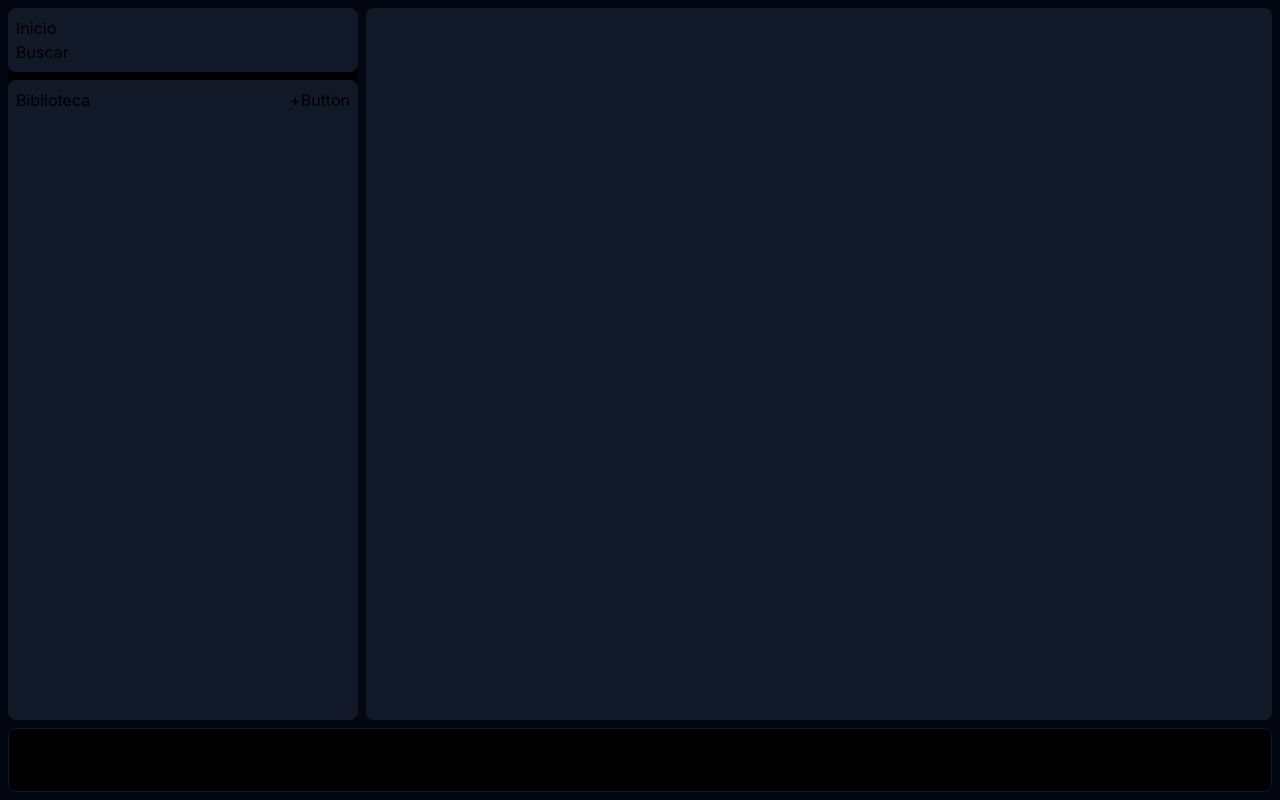
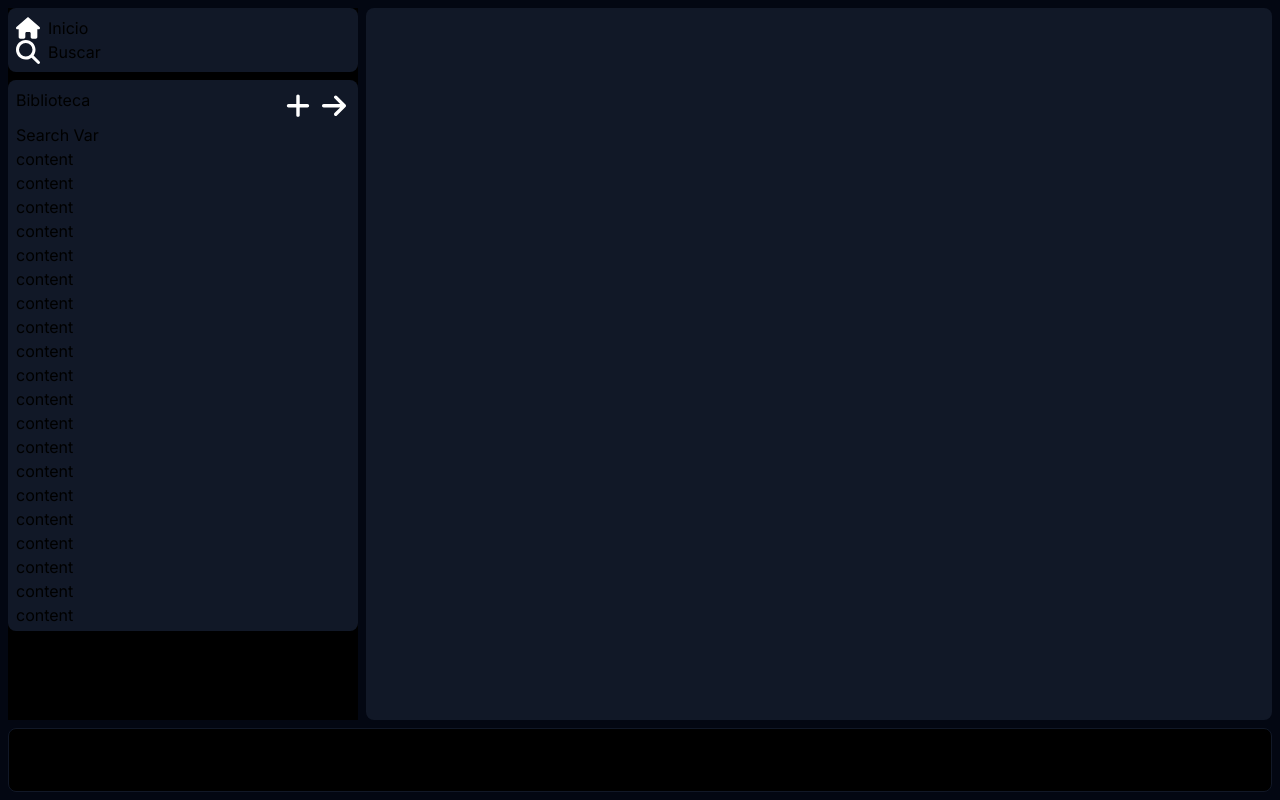
Before and after one commit to N0oCh1/fake_spotify, a Next.js app: page / in a window 1280 px wide. Built offline with nearby package versions, Linux system fonts and the light colour scheme.

Commit message:
✨ : more change

```diff
--- /dev/null
+++ b/app/component/AsidePlaylist.jsx
@@ -0,0 +1,36 @@
+export default function AsidePlaylist () {
+    return(
+        <div>
+            <header>
+                Search Var
+            </header>
+            <ul>
+                <li>content</li>
+                <li>content</li>
+                <li>content</li>
+                <li>content</li>
+                <li>content</li>
+                <li>content</li>
+                <li>content</li>
+                <li>content</li>
+                <li>content</li>
+                <li>content</li>
+                <li>content</li>
+                <li>content</li>
+                <li>content</li>
+                <li>content</li>
+                <li>content</li>
+                <li>content</li>
+                <li>content</li>
+                <li>content</li>
+                <li>content</li>
+                <li>content</li>
+                <li>content</li>
+                <li>content</li>
+                <li>content</li>
+                <li>content</li>
+                <li>content</li>
+            </ul>
+        </div>
+    )
+}
--- a/app/component/AsideTopVar.jsx
+++ b/app/component/AsideTopVar.jsx
@@ -1,9 +1,11 @@
+import { House, Search } from "./icons/Icons";
+
 export default function AsideTopvar () {
 
     return (
         <ul>
-            <li className="hover:bg-slate-300 cursor-pointer">Inicio</li>
-            <li className="hover:bg-slate-300 cursor-pointer">Buscar</li>
+            <li className="hover:bg-slate-300 cursor-pointer flex flex-row gap-2"> <House/> Inicio</li>
+            <li className="hover:bg-slate-300 cursor-pointer flex flex-row gap-2"> <Search/> Buscar</li>
         </ul>
     )
 }
--- a/app/component/AsideVar.jsx
+++ b/app/component/AsideVar.jsx
@@ -1,14 +1,19 @@
-import { Button } from "./Button"
+// import { IconButton } from "./IconButton"
+import { ArrowRight, House, Plus, Search } from "./icons/Icons"
 
-export default function AsideVar(props){
+export default function AsideVar(){
     return(
         <div className="flex flex-row gap-1 justify-between">
-            <h2>Biblioteca</h2>
-            <div className="flex flex-row">
-                <h2>+</h2>
-                <Button text = {"Button"}/>
+            <h2> Biblioteca</h2>
+            <div className="flex flex-row gap-1">
+                <button type="button" className="hover:bg-zinc-800 rounded-full p-1">
+                    <Plus/>
+                </button>
+                <button type="button" className="hover:bg-zinc-800 rounded-full p-1">
+                    <ArrowRight/>
+                </button>
+
             </div>
-
         </div>
 )
 }
--- a/app/component/Button.jsx
+++ /dev/null
@@ -1,13 +0,0 @@
-
-function Button (props) {
-    const {variant, text, ...other} = props
-    return(
-        <div>
-            <button className={variant} {...other}>
-                {text}
-            </button>
-        </div>
-
-    )
-}
-export {Button}
--- /dev/null
+++ b/app/component/IconButton.jsx
@@ -0,0 +1,10 @@
+
+function IconButton (props) {
+    const {children, ...other} = props
+    return(
+        <button {...other}>
+            {children}
+        </button>
+    )
+}
+export {IconButton}
--- /dev/null
+++ b/app/component/icons/Icons.jsx
@@ -0,0 +1,34 @@
+
+const House = () =>{
+    return(
+    <svg xmlns="http://www.w3.org/2000/svg" viewBox="0 0 576 512" className="fill-white w-6">
+        <path d="M575.8 255.5c0 18-15 32.1-32 32.1h-32l.7 160.2c0 2.7-.2 5.4-.5 8.1V472c0 22.1-17.9 40-40 40H456c-1.1 0-2.2 0-3.3-.1c-1.4 .1-2.8 .1-4.2 .1H416 392c-22.1 0-40-17.9-40-40V448 384c0-17.7-14.3-32-32-32H256c-17.7 0-32 14.3-32 32v64 24c0 22.1-17.9 40-40 40H160 128.1c-1.5 0-3-.1-4.5-.2c-1.2 .1-2.4 .2-3.6 .2H104c-22.1 0-40-17.9-40-40V360c0-.9 0-1.9 .1-2.8V287.6H32c-18 0-32-14-32-32.1c0-9 3-17 10-24L266.4 8c7-7 15-8 22-8s15 2 21 7L564.8 231.5c8 7 12 15 11 24z"/>
+    </svg>
+    )
+}
+
+const ArrowRight =()=>{
+    return(
+        <svg xmlns="http://www.w3.org/2000/svg" viewBox="0 0 448 512" className="fill-white w-6">
+            <path d="M438.6 278.6c12.5-12.5 12.5-32.8 0-45.3l-160-160c-12.5-12.5-32.8-12.5-45.3 0s-12.5 32.8 0 45.3L338.8 224 32 224c-17.7 0-32 14.3-32 32s14.3 32 32 32l306.7 0L233.4 393.4c-12.5 12.5-12.5 32.8 0 45.3s32.8 12.5 45.3 0l160-160z"/>
+        </svg>
+    )
+}
+
+const Plus = () => {
+    return(
+        <svg xmlns="http://www.w3.org/2000/svg" viewBox="0 0 448 512" className="fill-white w-6">
+            <path d="M256 80c0-17.7-14.3-32-32-32s-32 14.3-32 32V224H48c-17.7 0-32 14.3-32 32s14.3 32 32 32H192V432c0 17.7 14.3 32 32 32s32-14.3 32-32V288H400c17.7 0 32-14.3 32-32s-14.3-32-32-32H256V80z"/>
+        </svg>
+    )
+}
+
+const Search = () => {
+    return(
+        <svg xmlns="http://www.w3.org/2000/svg" viewBox="0 0 512 512" className="fill-white w-6">
+            <path d="M416 208c0 45.9-14.9 88.3-40 122.7L502.6 457.4c12.5 12.5 12.5 32.8 0 45.3s-32.8 12.5-45.3 0L330.7 376c-34.4 25.2-76.8 40-122.7 40C93.1 416 0 322.9 0 208S93.1 0 208 0S416 93.1 416 208zM208 352a144 144 0 1 0 0-288 144 144 0 1 0 0 288z"/>
+        </svg>
+    )
+}
+
+export {House, ArrowRight, Plus, Search};
--- a/app/globals.css
+++ b/app/globals.css
@@ -18,6 +18,8 @@
 
 body {
   color: rgb(var(--foreground-rgb));
+  overflow:hidden;
+  overscroll-behavior-y: none;
   background: linear-gradient(
       to bottom,
       transparent,
--- a/app/page.js
+++ b/app/page.js
@@ -1,19 +1,23 @@
 import style from "./styles/app.module.css"
 import AsideTopvar from "./component/AsideTopVar";
 import AsideVar from "./component/AsideVar";
+import AsidePlaylist from "./component/AsidePlaylist";
 
 export default function Home() {
-  const {spotyStyle} = style
+  const {spotyStyle, listContent} = style
 
   return (
     <div className= {`${spotyStyle} ralative h-screen gap-2 p-2 flex bg-gray-950`}>
-      <aside className="[grid-area:aside] bg-black flex flex-col gap-2">
+      <aside className="[grid-area:aside] bg-black flex flex-col gap-2 ">
         <div className="bg-gray-900 rounded-lg p-2">
           <AsideTopvar/>
         </div>
-        <div className=" bg-gray-900 rounded-lg p-2 h-full">
+        <div className=" bg-gray-900 rounded-lg p-2">
           <div>
             <AsideVar/>
+          </div>
+          <div className={`${listContent} flex flex-col h-min overflow-auto`}>
+            <AsidePlaylist/>
           </div>
         </div>
       </aside>
--- a/app/styles/app.module.css
+++ b/app/styles/app.module.css
@@ -6,3 +6,6 @@
     grid-template-columns: 350px 1fr;
     grid-template-rows: 1fr auto;
 }
+.listContent {
+    height: 500px;
+}
```
